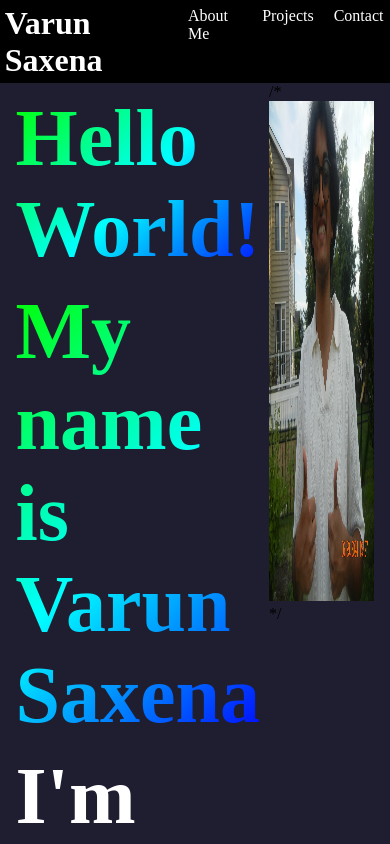
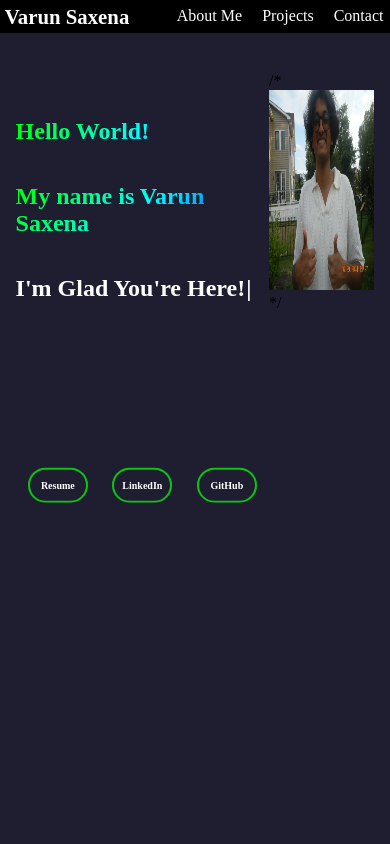
Before and after one commit to Varun-Saxena314/Varun-Saxena314.github.io, a React (Create React App) app: page / in a window 390 px wide. Shown: the top 844 px of the page. Built offline with nearby package versions, Linux system fonts and the light colour scheme.

Commit message:
mediaQuery

```diff
--- a/src/HomePage.js
+++ b/src/HomePage.js
@@ -1,15 +1,16 @@
 import React from 'react';
 import TypeWriter from './Assets/Typewriter';
 import './name.css';
+import './media.css';
 import myImage from './images/Profile.JPG';
 const HomePage = () => {
   return (
     <div className='TheHomePage'>
-    <div className='homepage' style={{ marginLeft: '4%', overflow: 'hidden', color: "white" }}>
+    <div className='homepage'>
     <div className='GreetingPage'>
-      <div className = 'gradient' style={{ marginTop: '4%', fontSize: '500%', }}>Hello World!</div>
-      <div className='gradient' style={{ marginTop: '4%', fontSize: '500%'  }}>My name is Varun Saxena</div>
-      <div style={{ marginTop: '4%', fontSize: '500%'  }}><TypeWriter/></div>
+      <div className = 'gap gradient' >Hello World!</div>
+      <div className='gap gradient'>My name is Varun Saxena</div>
+      <div className = 'gap' ><TypeWriter/></div>
     </div>
     <div className='LinkButtons'>
       <a href='https://docs.google.com/document/d/1Ku1VgcknSs8NiKiHI02iq665LjqevQTLAAu6wrzEr2s/edit' target='_blank' rel='noopener noreferrer'>
@@ -23,7 +24,7 @@ const HomePage = () => {
       </a>
     </div>
     </div>
-    <div className='picture' style={{marginRight: '4%'}}>
+    <div className='picture'>
         /*<img src={myImage} alt="Profile" />*/
     </div>
     </div>
--- a/src/NavBar.js
+++ b/src/NavBar.js
@@ -9,7 +9,7 @@ const NavBar = () => {
       <div className="left">
       <Link to="/HomePage">Varun Saxena</Link>
       </div>
-      <div className = "right" style={{ display: 'flex', justifyContent: 'space-around', padding: '.5%', gap: '20px' }}>
+      <div className = "right">
         <Link to="/about">About Me</Link>
         <Link to="/projects">Projects</Link>
         <Link to="/contact">Contact</Link>
--- a/src/color.css
+++ b/src/color.css
@@ -21,13 +21,6 @@ nav {
   nav a:hover {
     color: rgb(11, 196, 20);
   }
-
-  .meatlink {
-    color: rgb(213, 97, 19)
-  }
-  .meatlink:hover {
-    color: rgb(232, 12, 12)
-  }
   .homepage {
     min-height: 100vh; /* Ensure the div spans the entire viewport height */
   }
--- /dev/null
+++ b/src/media.css
@@ -0,0 +1,97 @@
+@media (max-width: 1024px){
+    .GreetingPage{
+        font-size: 300%;
+      }
+      .BLink{
+        width: 75px;
+        height: 40px;
+      }
+      .LinkButtons {
+        margin-top: 20vh
+      }
+      .picture {
+        width: 27%;
+        height: 400px;
+      }
+      .gap{
+        margin-top: 6%;
+      }
+}
+@media (max-width: 768px){
+    .GreetingPage{
+        font-size: 250%;
+      }
+      .BLink{
+        width: 70px;
+        height: 40px;
+      }
+      .LinkButtons {
+        margin-top: 20vh
+      }
+      .picture {
+        width: 20%;
+        height: 250px;
+        margin-top: 5%;
+      }
+      .gap{
+        margin-top: 8%;
+      }
+}
+@media (max-width: 560px){
+    .GreetingPage{
+        font-size: 150%;
+        margin-top: 10vh;
+      }
+      .BLink{
+        width: 60px;
+        height: 35px;
+        font-size: 10px;
+      }
+      .LinkButtons {
+        margin-top: 20vh;
+        width: 100%;
+      }
+      .picture {
+        margin-top: 10%;
+        width: 27%;
+        height: 200px;
+      }
+      .gap{
+        margin-top: 15%;
+      }
+      .left {
+        font-size: 130%;
+      }
+
+}
+@media (max-width: 321px){
+    .GreetingPage{
+        font-size: 100%;
+        margin-top: 10vh;
+      }
+    .picture {
+        margin-top: 10%;
+        width: 27%;
+        height: 150px;
+        margin-top: 30%;
+      }
+      .gap{
+        margin-top: 20%;
+      }
+      .homepage{
+        margin-top: 20%;
+      }
+      .BLink{
+        width: 50px;
+        height: 25px;
+        font-size: 7px;
+      }
+      .left {
+        font-size: 100%;
+      }
+      .right{
+        gap: 10px ;
+        font-size: 80%;
+      }
+
+}
--- a/src/name.css
+++ b/src/name.css
@@ -13,12 +13,18 @@
     font-family: 'Arial, sans-serif';
     font-size: 200%;
     font-weight: bold;
-    /* Add any other styling properties you want */
+  }
+  .right{
+    display: flex;
+    justify-content: space-around;
+    padding: .5%;
+    gap: 20px ;
   }
 .GreetingPage{
   font-family: 'Arial, sans-serif';
   font-weight: bold;
   width: 100%;
+  font-size: 500%;
 }
 .text{
   font-family: 'Arial, sans-serif';
@@ -126,11 +132,18 @@ body {
 }
 .homepage{
   flex: 1;
+  margin-left: 4%;
+  overflow: hidden;
+  color: white;
+  width: 100%;
 }
-
+.gap{
+  margin-top: 4%;
+}
 .picture {
-  width: 27%;
+  width: 20%;
   height: 500px;
+  margin-Right: 4%;
 }
 .picture img{
     width: 100%;
```
